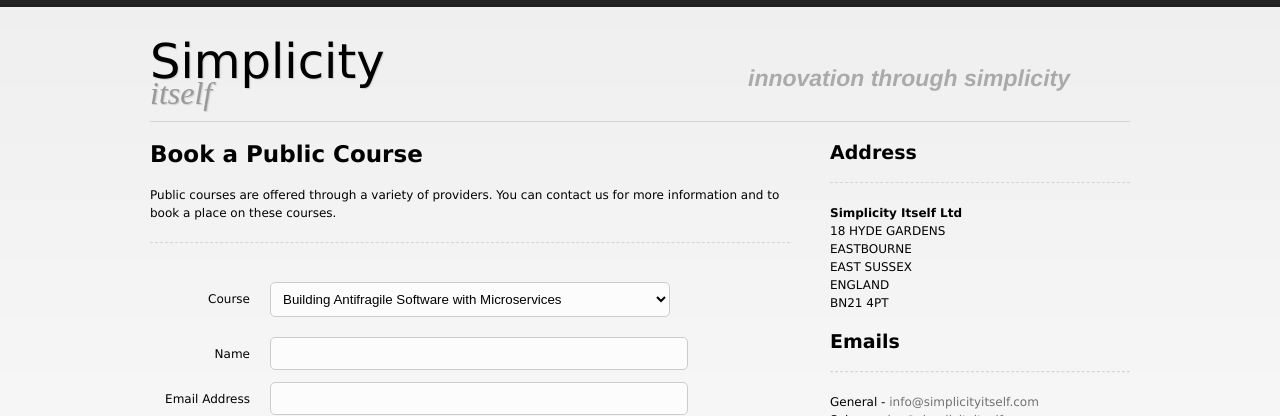
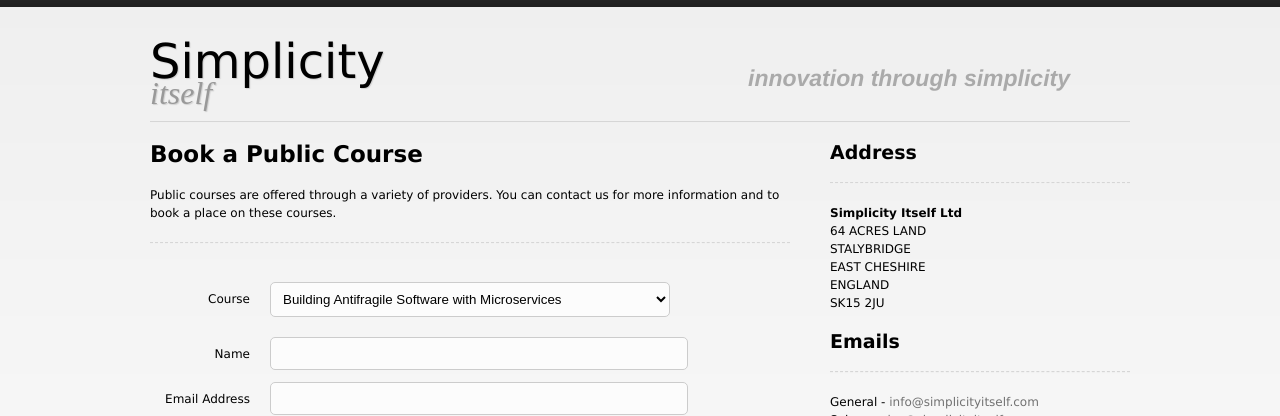
Before and after one commit to simplicitysite/simplicitysite.github.io, a Jekyll site: the page built from contact/public_booking.html, in a window 1280 px wide. Shown: the top 416 px of the page. Built offline with Jekyll 4.4.1, drawn with Linux system fonts in a browser that asks for light colours; nearby versions of some CDN libraries; Markdown is read by kramdown in place of the engine named in the settings.

Commit message:
Changed address to 64 acres lane

```diff
--- a/_includes/address.html
+++ b/_includes/address.html
@@ -4,11 +4,11 @@
     <div class="hr dotted clearfix">&nbsp;</div>
     <ul>
         <li><strong>Simplicity Itself Ltd</strong><br />
-            18 HYDE GARDENS<br/>
-            EASTBOURNE<br/>
-            EAST SUSSEX<br/>
+            64 ACRES LAND<br/>
+            STALYBRIDGE<br/>
+            EAST CHESHIRE<br/>
             ENGLAND<br/>
-            BN21 4PT<br /></li>
+            SK15 2JU<br /></li>
 
     </ul>
 
```
Also changed, not shown: 1 other file.
